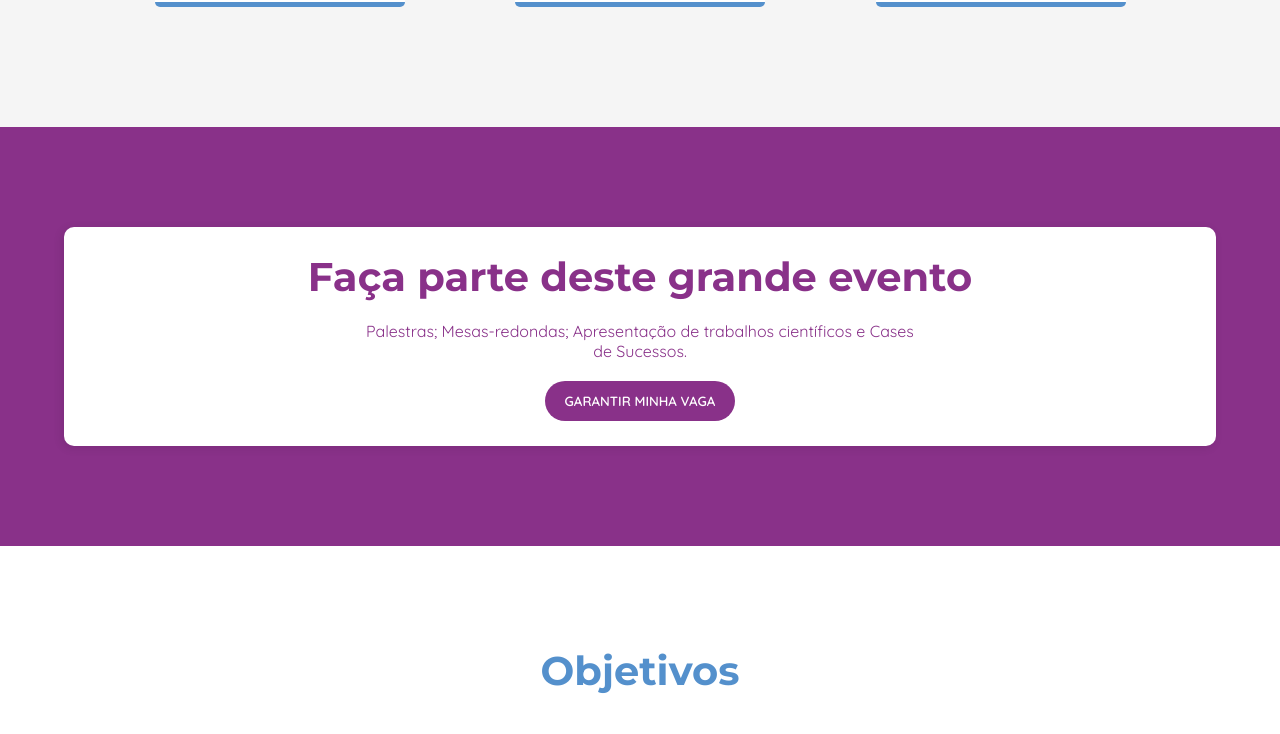
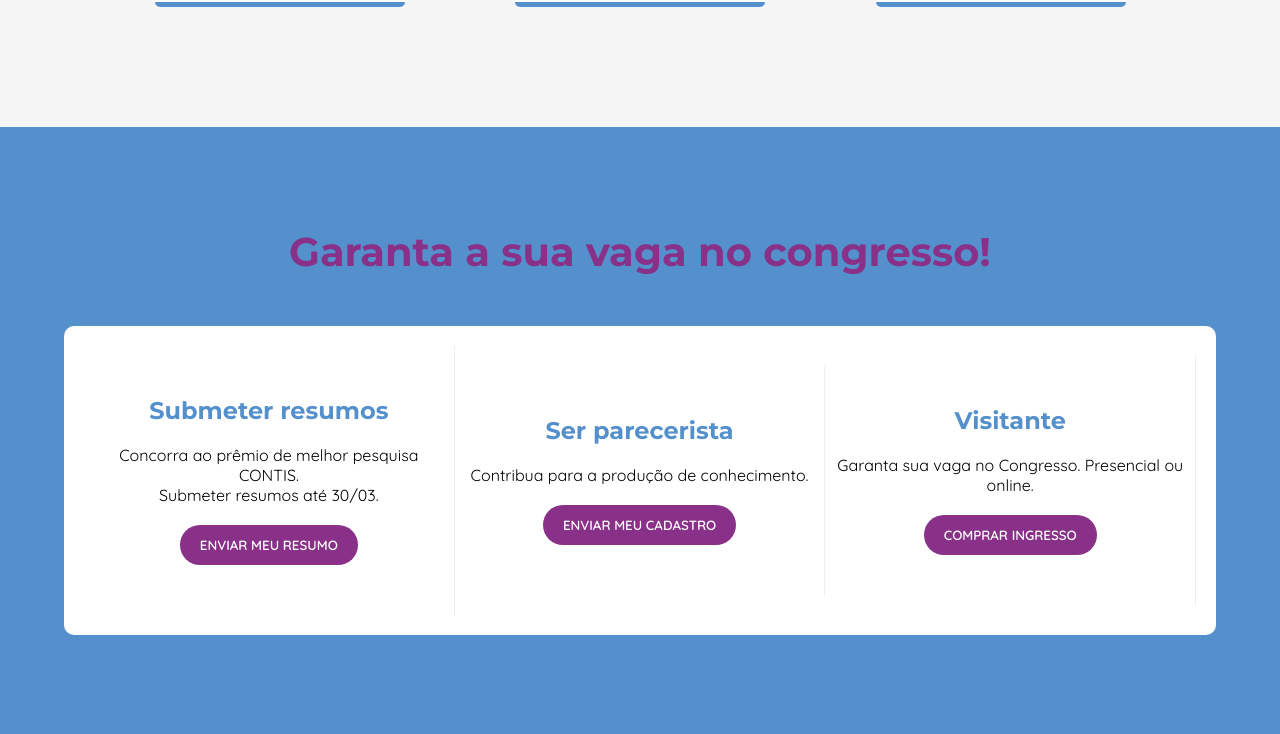
Before and after one commit to pedrohhcunha/congresso, a Next.js app: page / in a window 1280 px wide. Shown: the part 2800-3534 px from the top of the page. Built offline with nearby package versions, Linux system fonts and the light colour scheme.

Commit message:
Adicionando nova section

```diff
--- a/components/ParticipeB.jsx
+++ b/components/ParticipeB.jsx
@@ -1,12 +1,37 @@
-import styles from '../styles/Participe.module.scss'
+import styles from '../styles/ParticipeB.module.scss'
 import Button from './Button'
 
 export default function Participe(props) {
     return(
         <section className={styles.section}>
-            <div className={styles.content}>
-                <h2 className={styles.titulo}>Garanta a sua vaga no congresso!</h2>
-                <Button onClick={props.openModal} >GARANTIR MINHA VAGA</Button>
+            <h2 className={styles.titulo}>Garanta a sua vaga no congresso!</h2>
+            <div className={styles.options}>
+                <div className={styles.option}>
+                    <h2 className={styles.title}>Submeter resumos</h2>
+                    <p className={styles.paragraph}>
+                        Concorra ao prêmio de melhor pesquisa CONTIS. <br />
+                        Submeter resumos até 30/03.
+                    </p>
+                    <button onClick={() => {
+                        window.location.href = "https://www.even3.com.br/participante/trabalhocientifico/"
+                    }} className={styles.button}>Enviar meu resumo</button>
+                </div>
+                <div className={styles.option}>
+                    <h2 className={styles.title}>Ser parecerista</h2>
+                    <p className={styles.paragraph}>
+                        Contribua para a produção de conhecimento.
+                    </p>
+                    <button onClick={props.openModal} className={styles.button}>Enviar meu cadastro</button>
+                </div>
+                <div className={styles.option}>
+                    <h2 className={styles.title}>Visitante</h2>
+                    <p className={styles.paragraph}>
+                        Garanta sua vaga no Congresso. Presencial ou online.
+                    </p>
+                    <button onClick={() => {
+                        window.location.href = "https://www.even3.com.br/participante/inscricao/"
+                    }} className={styles.button}>Comprar ingresso</button>
+                </div>
             </div>
         </section>
     )
--- a/pages/index.jsx
+++ b/pages/index.jsx
@@ -74,11 +74,11 @@ export default function Home() {
       <FaixaDestaque />
       <Sobre openModal={openModal} />
       <Palestrantes />
-      <Participe openModal={openModal} />
+      <ParticipeB openModal={openModal} />
       <Diferenciais />
       <Cronograma />
       <Trabalhos />
-      <ParticipeB openModal={openModal} />
+      <Participe openModal={openModal} />
       <Parceiros />
       <Mapa />
       <SubFooter openModal={openModal} />
--- /dev/null
+++ b/styles/ParticipeB.module.scss
@@ -0,0 +1,87 @@
+.section{
+    padding: 100px 5vw;
+    width: 100%;
+    background: var(--blue);
+    text-align: center;
+
+    &.alternative{
+        background: var(--purple);
+    }
+
+    .titulo{
+        color: var(--purple);
+        font-size: 40px;
+        margin-bottom: 20px;
+    }
+
+    .p{
+        width: 50%;
+        margin: 0 auto;
+        color: var(--purple);
+        margin-bottom: 20px;
+    }
+
+    .options{
+        width: 100%;
+        padding: 20px;
+        background-color: var(--white);
+        margin-top: 50px;
+        border-radius: 10px;
+        display: flex;
+        align-items: center;
+        justify-content: space-between;
+
+        .option{
+            width: calc(100% / 3);
+            border-right: 1px dotted #ddd;
+            text-align: center;
+            padding: 50px 10px;
+
+            .title{
+                margin-bottom: 20px;
+                color: var(--blue);
+            }
+
+            .button{
+                padding: 0 20px;
+                height: 40px;
+                border-radius: 20px;
+                -webkit-border-radius: 20px;
+                -moz-border-radius: 20px;
+                -ms-border-radius: 20px;
+                -o-border-radius: 20px;
+                border: none;
+                background-color: var(--purple);
+                color: var(--white);
+                font-weight: 600;
+                text-transform: uppercase;
+                cursor: pointer;
+                transition: .3s;
+                -webkit-transition: .3s;
+                -moz-transition: .3s;
+                -ms-transition: .3s;
+                -o-transition: .3s;
+                margin-top: 20px;
+            }
+
+            &.first-child{
+                padding-left: 0;
+            }
+            &.last-child{
+                padding-right: 0;
+                border-right: 1px dotted #fff;
+            }
+        }
+    }
+
+    @media screen and (max-width: 1100px) {
+
+        .titulo{
+            font-size: 30px;
+        }
+        .p{
+            width: 100%;
+            text-align: justify;
+        }
+    }
+}
```
